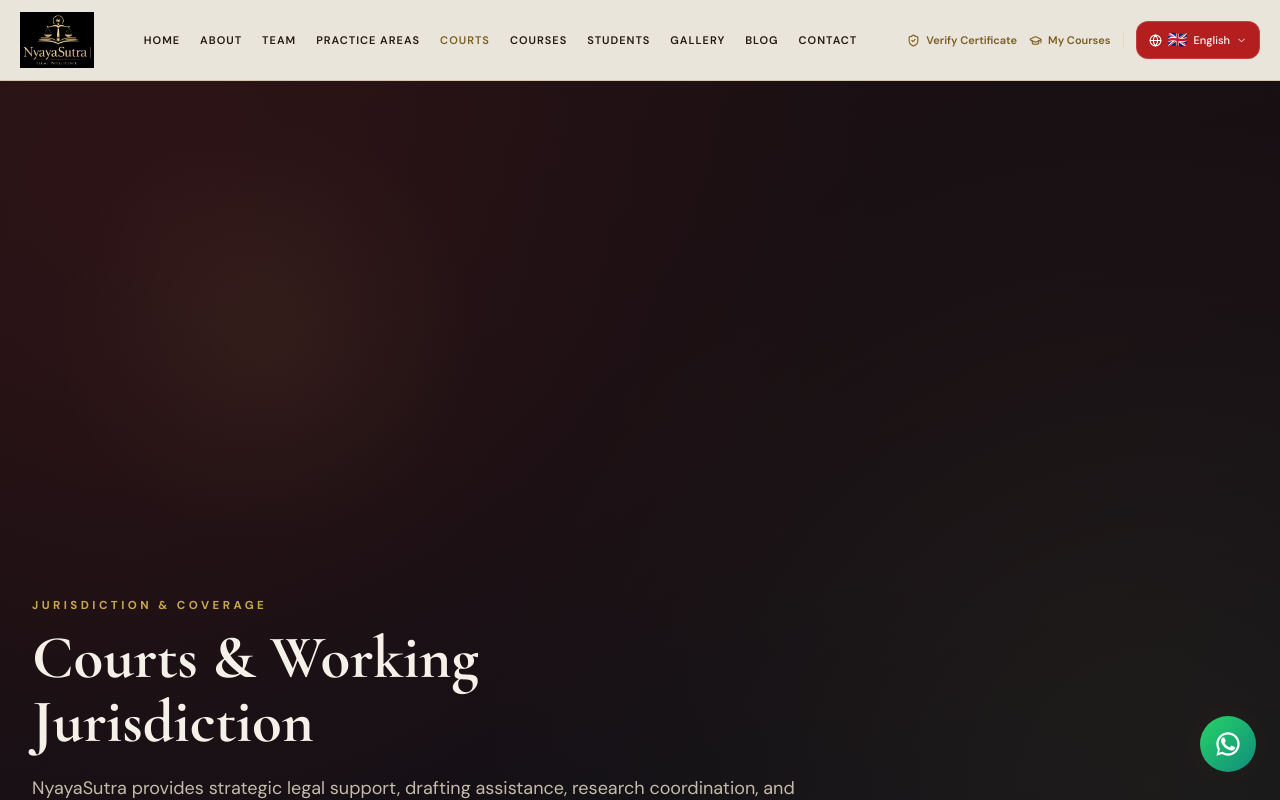
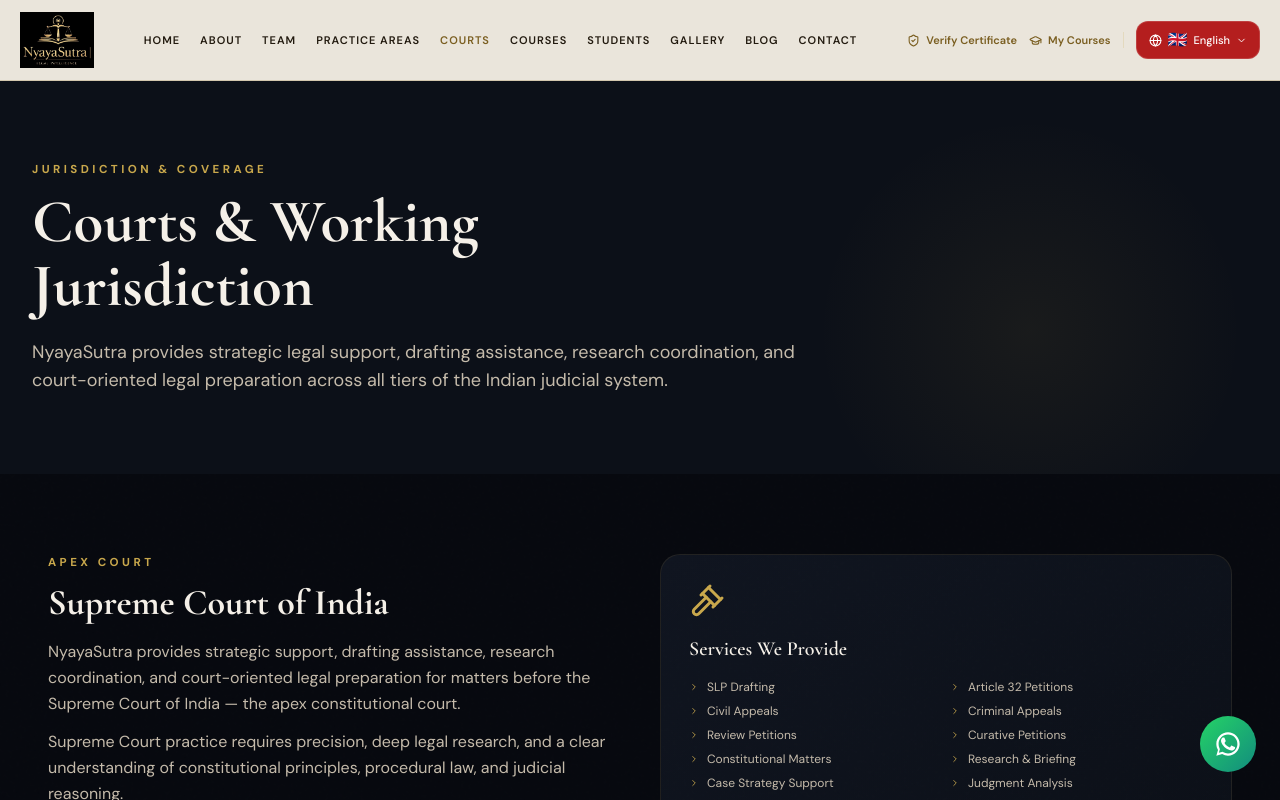
Before and after one commit to Ajitsingh4362/nyaysutra-admin-panel, a Next.js app: page /courts in a window 1280 px wide. Shown: the top 800 px of the page. Built offline with nearby package versions, Linux system fonts and the light colour scheme.

Commit message:
Courts page hero section ko About page jaisa structure diya (court-section class hataya)

```diff
--- a/app/courts/page.tsx
+++ b/app/courts/page.tsx
@@ -36,10 +36,10 @@
 export default function Courts() {
   return (
     <main className="overflow-x-hidden">
-      {/* OLD: <section className="relative py-20 px-4 overflow-hidden bg-[#0C1018]"> */}
-      <section className="relative pt-0 pb-20 px-4 overflow-hidden court-section">
+      {/* Hero */}
+      <section className="relative py-20 px-4 overflow-hidden bg-[#0C1018]">
         <div className="absolute top-0 right-0 w-[500px] h-[500px] bg-[radial-gradient(circle,rgba(201,168,76,0.07),transparent_60%)] pointer-events-none"/>
-        <div className="container mx-auto relative z-10 pt-4">
+        <div className="container mx-auto relative z-10">
           <p className="tag">Jurisdiction & Coverage</p>
           <h1 className="section-title mt-3">Courts & Working<br/>Jurisdiction</h1>
           <p className="muted text-lg mt-5 max-w-3xl">NyayaSutra provides strategic legal support, drafting assistance, research coordination, and court-oriented legal preparation across all tiers of the Indian judicial system.</p>
```
